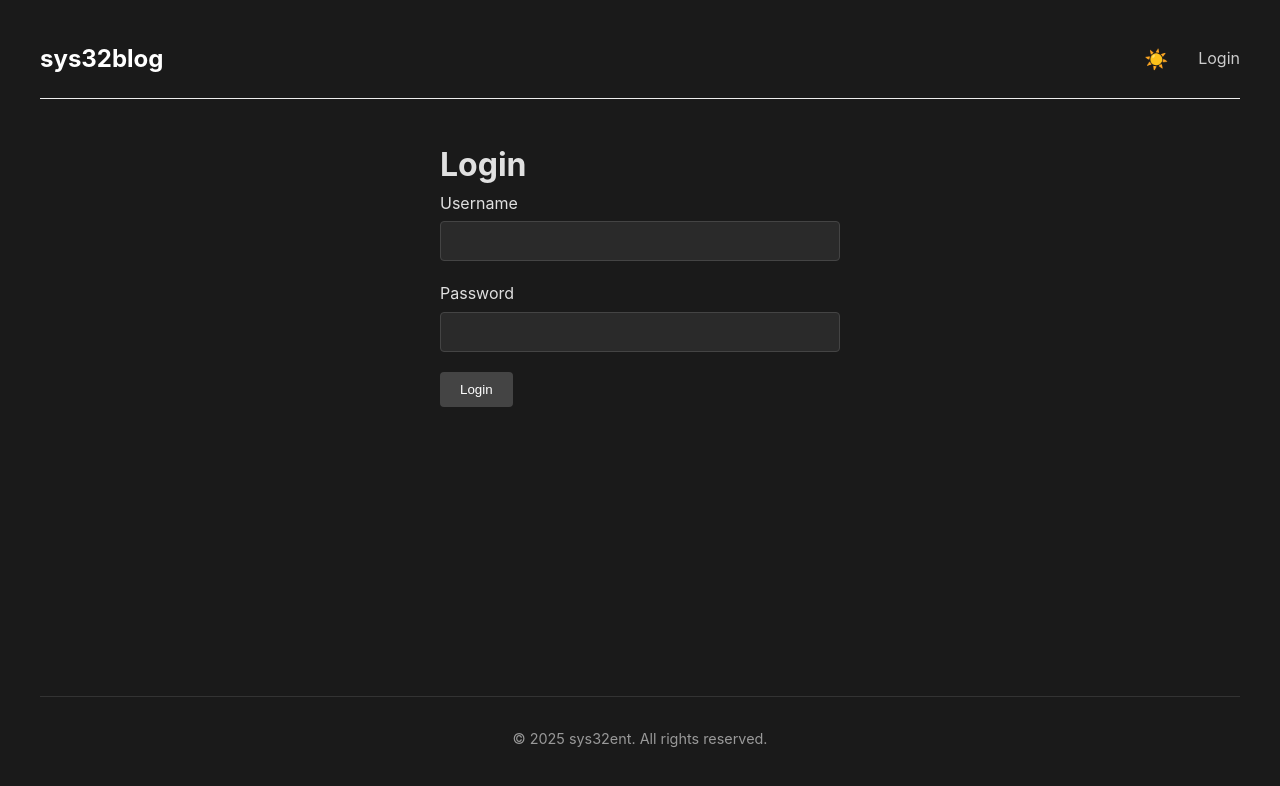
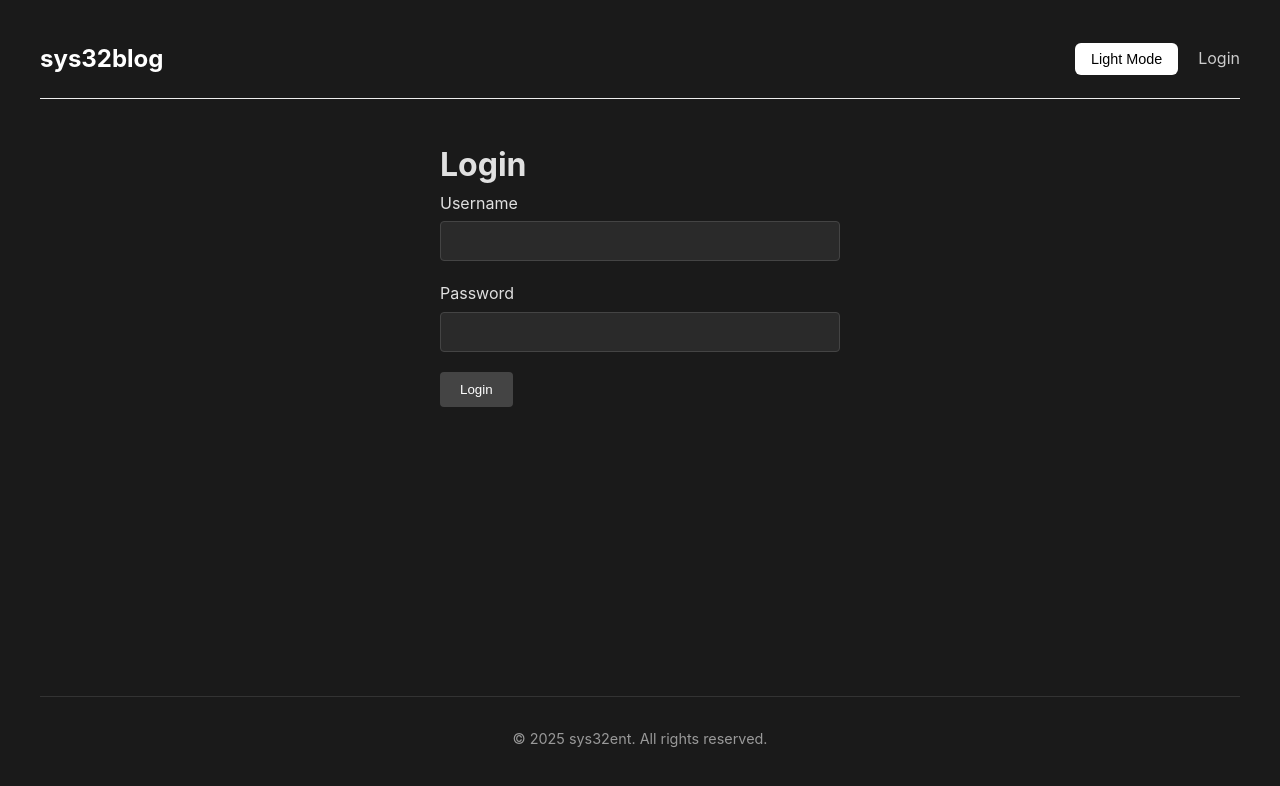
Before and after one commit to jmtorr3/blog, a React (Vite) app in the folder frontend/: page /blog/login in a window 1280 px wide. Shown: the top 786 px of the page. Built offline with nearby package versions, Linux system fonts and the light colour scheme; no server answers.

Commit message:
fixed dark/light mode button and added code displays

```diff
--- a/frontend/src/components/Editor/BlockEditor.jsx
+++ b/frontend/src/components/Editor/BlockEditor.jsx
@@ -20,6 +20,7 @@ import HeadingBlock from './blocks/HeadingBlock';
 import ImageBlock from './blocks/ImageBlock';
 import ImageRowBlock from './blocks/ImageRowBlock';
 import CodeBlock from './blocks/CodeBlock';
+import CodeDisplayBlock from './blocks/CodeDisplayBlock';
 
 function BlockEditor({ blocks, onChange, postSlug }) {
   const sensors = useSensors(
@@ -53,6 +54,10 @@ function BlockEditor({ blocks, onChange, postSlug }) {
         newBlock.columns = 2;
         break;
       case 'code':
+        newBlock.content = '';
+        newBlock.language = 'javascript';
+        break;
+      case 'code-display':
         newBlock.content = '';
         newBlock.language = 'javascript';
         break;
@@ -117,6 +122,8 @@ function BlockEditor({ blocks, onChange, postSlug }) {
         return <ImageRowBlock {...props} />;
       case 'code':
         return <CodeBlock {...props} />;
+      case 'code-display':
+        return <CodeDisplayBlock {...props} />;
       default:
         return <div>Unknown block type</div>;
     }
@@ -144,6 +151,7 @@ function BlockEditor({ blocks, onChange, postSlug }) {
         <button onClick={() => addBlock('image')}>+ Image</button>
         <button onClick={() => addBlock('image-row')}>+ Image Row</button>
         <button onClick={() => addBlock('code')}>+ Code</button>
+        <button onClick={() => addBlock('code-display')}>+ Code Display</button>
       </div>
     </div>
   );
--- a/frontend/src/components/Editor/BlockRenderer.jsx
+++ b/frontend/src/components/Editor/BlockRenderer.jsx
@@ -64,6 +64,17 @@ function BlockRenderer({ blocks }) {
               </SyntaxHighlighter>
             );
 
+          case 'code-display':
+            return (
+              <SyntaxHighlighter
+                key={block.id}
+                language={block.language || 'javascript'}
+                style={tomorrow}
+              >
+                {block.content}
+              </SyntaxHighlighter>
+            );
+
           default:
             return null;
         }
--- /dev/null
+++ b/frontend/src/components/Editor/blocks/CodeDisplayBlock.jsx
@@ -0,0 +1,27 @@
+function CodeDisplayBlock({ block, onChange, onDelete }) {
+  return (
+    <div className="code-display-block">
+      <div className="block-toolbar">
+        <select
+          value={block.language}
+          onChange={(e) => onChange({ language: e.target.value })}
+        >
+          <option value="javascript">JavaScript</option>
+          <option value="css">CSS</option>
+          <option value="html">HTML</option>
+          <option value="c">C</option>
+          <option value="cpp">C++</option>
+        </select>
+        <button onClick={onDelete} className="delete">×</button>
+      </div>
+      <textarea
+        value={block.content}
+        onChange={(e) => onChange({ content: e.target.value })}
+        placeholder="Paste your code here..."
+        rows={10}
+      />
+    </div>
+  );
+}
+
+export default CodeDisplayBlock;
--- a/frontend/src/components/Layout/Layout.jsx
+++ b/frontend/src/components/Layout/Layout.jsx
@@ -57,7 +57,7 @@ function Layout() {
           <div className={`nav-links ${mobileMenuOpen ? 'mobile-open' : ''}`}>
             {!isPostPage && (
               <button onClick={toggleTheme} className="theme-toggle">
-                {theme === 'dark' ? '☀️' : '🌙'}
+                {theme === 'dark' ? 'Light Mode' : 'Dark Mode'}
               </button>
             )}
             {user ? (
--- a/frontend/src/index.css
+++ b/frontend/src/index.css
@@ -326,15 +326,37 @@ body.theme-light .post .meta a {
 
 /* --- THEME TOGGLE BUTTON --- */
 .theme-toggle {
-  background: transparent !important;
-  border: none;
-  font-size: 1.2rem;
+  border: 2px solid;
+  font-size: 0.9rem;
   cursor: pointer;
-  padding: 5px 10px;
+  padding: 8px 16px;
+  border-radius: 6px;
+  font-weight: 500;
+  transition: all 0.2s ease;
 }
 
-.theme-toggle:hover {
-  background: transparent !important;
+/* Light mode - button is black with white text */
+body.theme-light .theme-toggle {
+  background: #000 !important;
+  color: #fff !important;
+  border-color: #000;
+}
+
+body.theme-light .theme-toggle:hover {
+  background: #333 !important;
+  border-color: #333;
+}
+
+/* Dark mode - button is white with black text */
+body.theme-dark .theme-toggle {
+  background: #fff !important;
+  color: #000 !important;
+  border-color: #fff;
+}
+
+body.theme-dark .theme-toggle:hover {
+  background: #e0e0e0 !important;
+  border-color: #e0e0e0;
 }
 
 /* ===========================================
```
Also changed, not shown: 1 other file (tests, documents, lock files or other folders).
